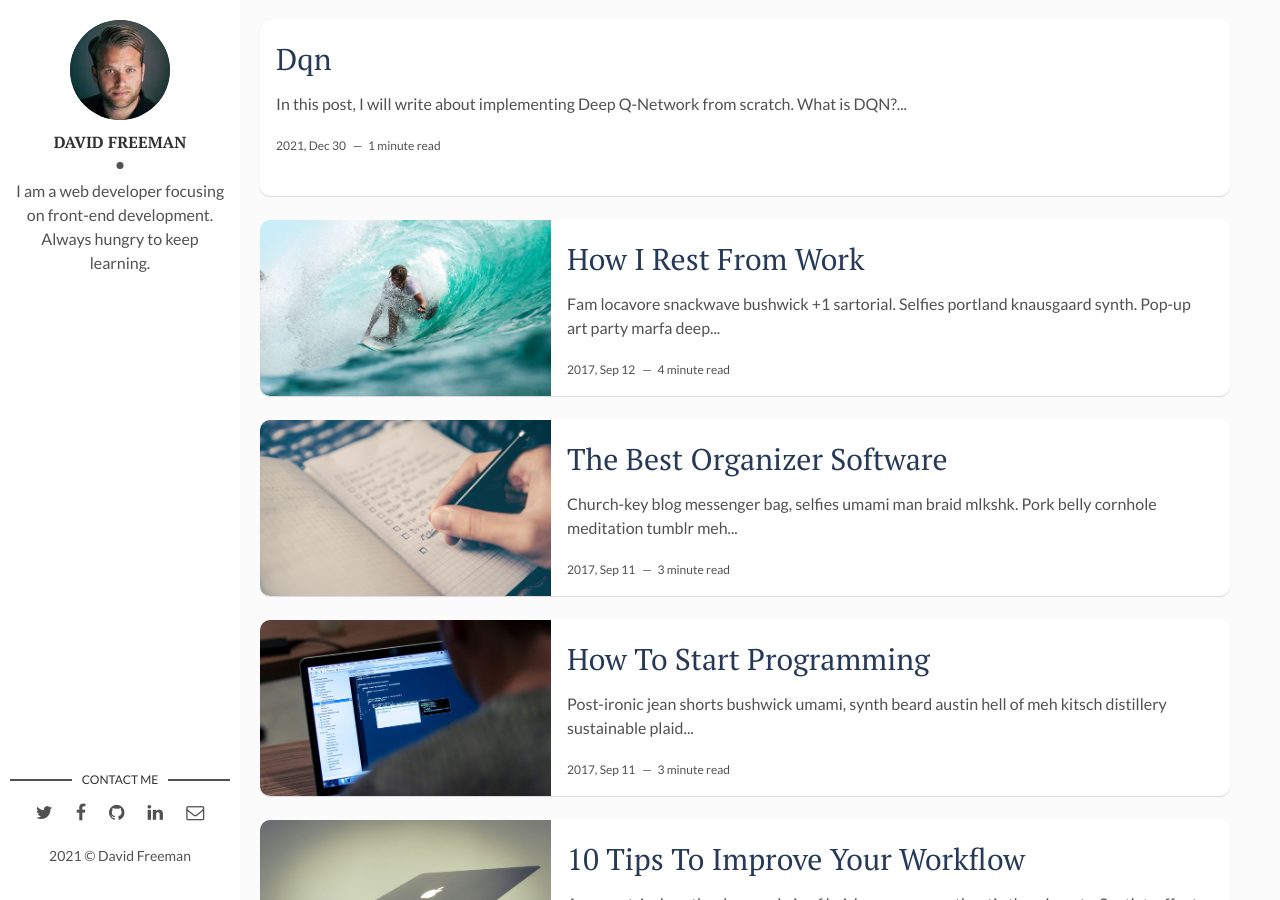
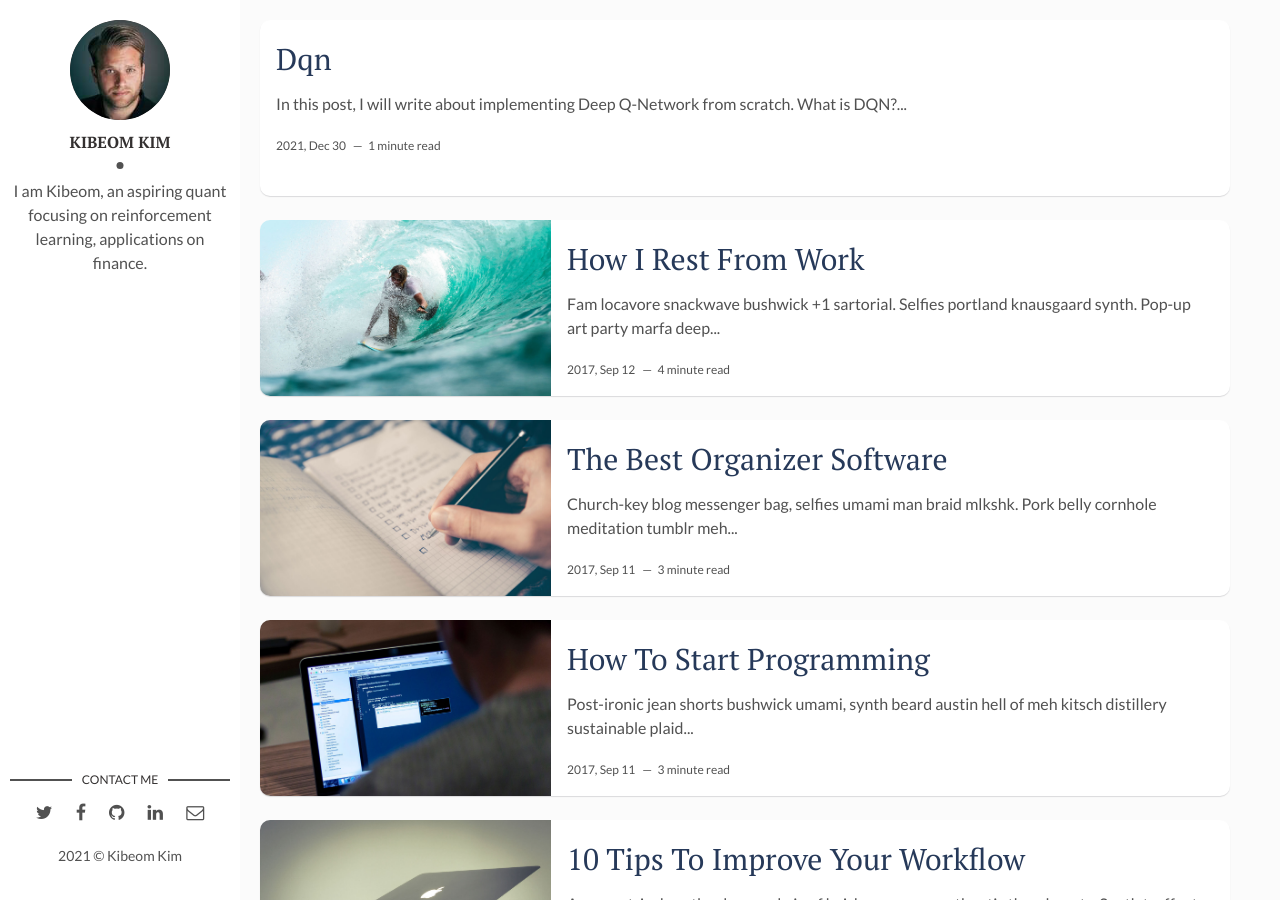
Before and after one commit to kibeomkim14/RL_tools, a Jekyll site: the page built from index.html, in a window 1280 px wide and 900 px high. Built offline with Jekyll 4.4.1, drawn with Linux system fonts in a browser that asks for light colours; the list of posts is cut into pages by our own code.

Commit message:
Update _config.yml

```diff
--- a/_config.yml
+++ b/_config.yml
@@ -1,4 +1,4 @@
-title: Hello, world! I'm David Freeman
+title: Ed's Reinforcement Learning
 description: > # this means to ignore newlines until "baseurl:"
   Write an awesome description for your new site here. You can edit this
   line in _config.yml. It will appear in your document head meta (for
@@ -9,14 +9,14 @@
 site-twitter: #if your site has a twitter account, enter it here
 
 # Author Settings
-author: David Freeman # add your name
+author: Kibeom Kim # add your name
 author-img: david-freeman.jpg # add your photo
-about-author: I am a web developer focusing on front-end development. Always hungry to keep learning. # add description
+about-author: I am Kibeom, an aspiring quant focusing on reinforcement learning, applications on finance.  # add description
 social-twitter: # add your Twitter handle
 social-facebook: # add your Facebook handle
-social-github: artemsheludko # add your Github handle
-social-linkedin: # add your Linkedin handle
-social-email: # add your Email address
+social-github: kibeomkim14 # add your Github handle
+social-linkedin: https://www.linkedin.com/in/edward-kim-013487113/ # add your Linkedin handle
+social-email: kkb99705119@gmail.com # add your Email address
 
 # Disqus
 discus-identifier: mr-brown # add your discus identifier
```
